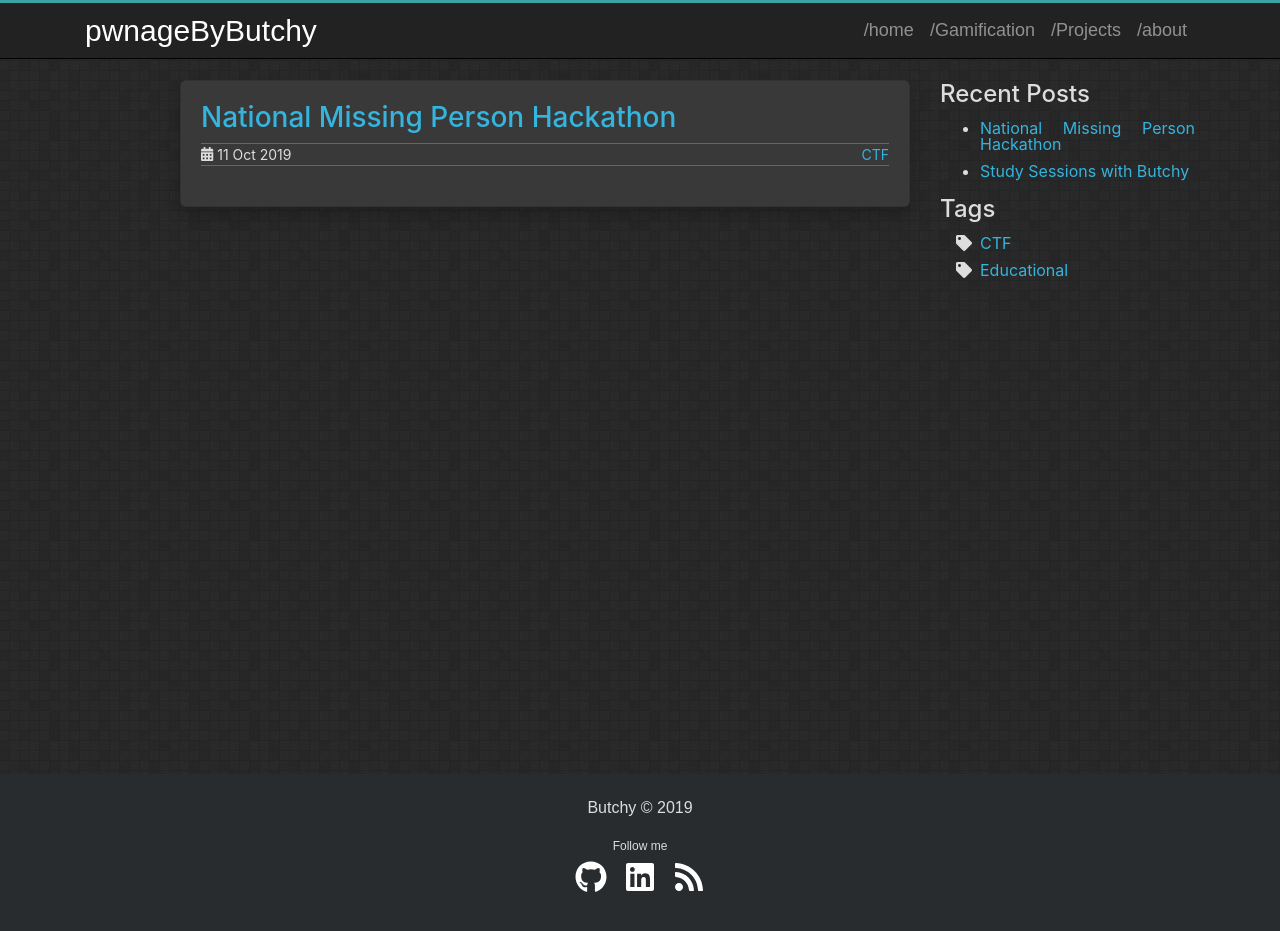
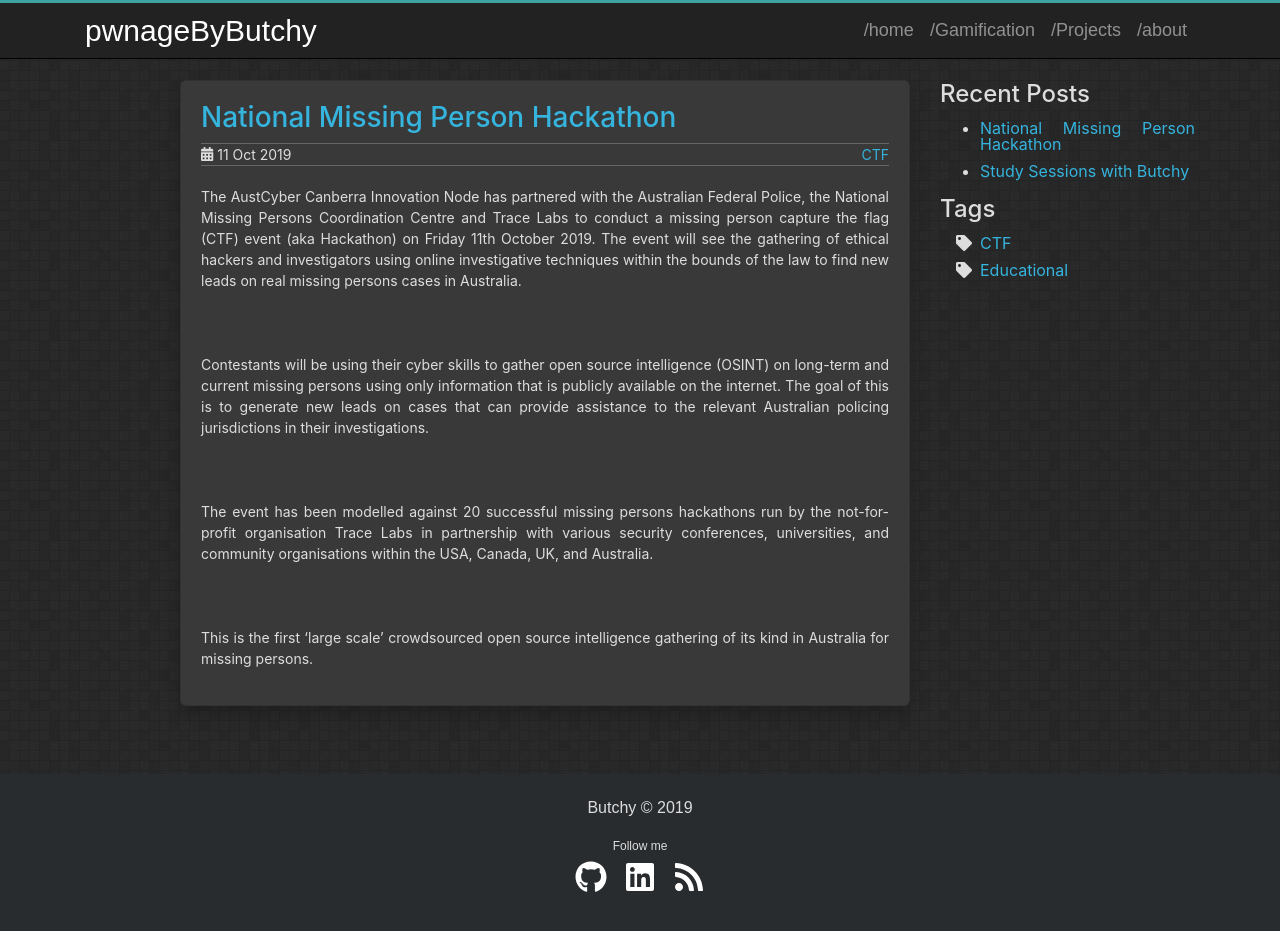
Before and after one commit to pwnageByButchy/pwnageByButchy.github.io, a Jekyll site: the page built from _posts/2019-10-11-national-missing-person-hackathon.md, in a window 1280 px wide and 956 px high. Shown: the top 931 px of the window. Built offline with Jekyll 4.4.1, drawn with Linux system fonts in a browser that asks for light colours.

Commit message:
Update 2019-10-11-national-missing-person-hackathon.md

```diff
--- a/_posts/2019-10-11-national-missing-person-hackathon.md
+++ b/_posts/2019-10-11-national-missing-person-hackathon.md
@@ -5,3 +5,11 @@
 tags:
  - CTF
 ---
+
+The AustCyber Canberra Innovation Node has partnered with the Australian Federal Police, the National Missing Persons Coordination Centre and Trace Labs to conduct a missing person capture the flag (CTF) event (aka Hackathon) on Friday 11th October 2019. The event will see the gathering of ethical hackers and investigators using online investigative techniques within the bounds of the law to find new leads on real missing persons cases in Australia.
+<br /><br />
+Contestants will be using their cyber skills to gather open source intelligence (OSINT) on long-term and current missing persons using only information that is publicly available on the internet. The goal of this is to generate new leads on cases that can provide assistance to the relevant Australian policing jurisdictions in their investigations.
+<br /><br />
+The event has been modelled against 20 successful missing persons hackathons run by the not-for-profit organisation Trace Labs in partnership with various security conferences, universities, and community organisations within the USA, Canada, UK, and Australia.
+<br /><br />
+This is the first ‘large scale’ crowdsourced open source intelligence gathering of its kind in Australia for missing persons.
```
